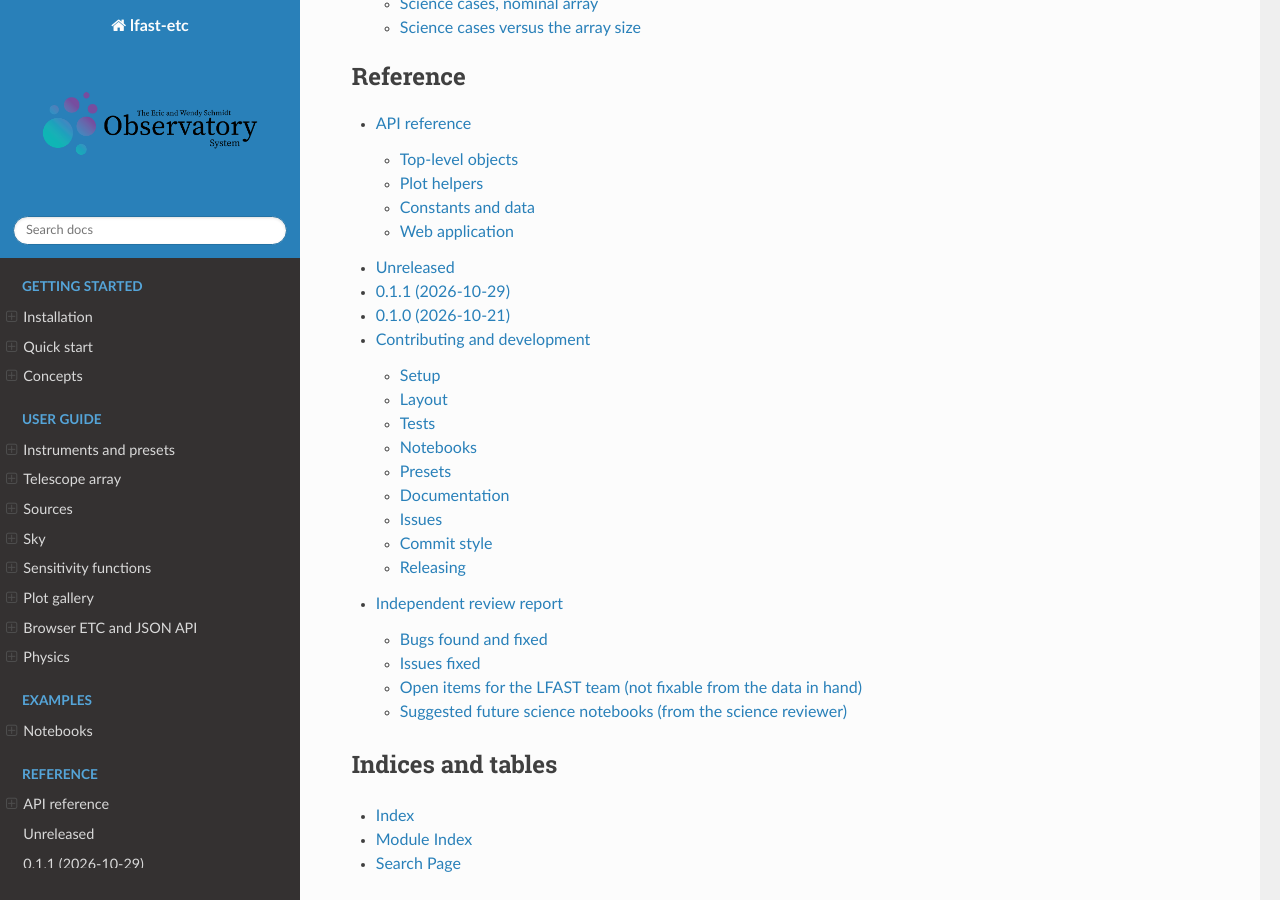
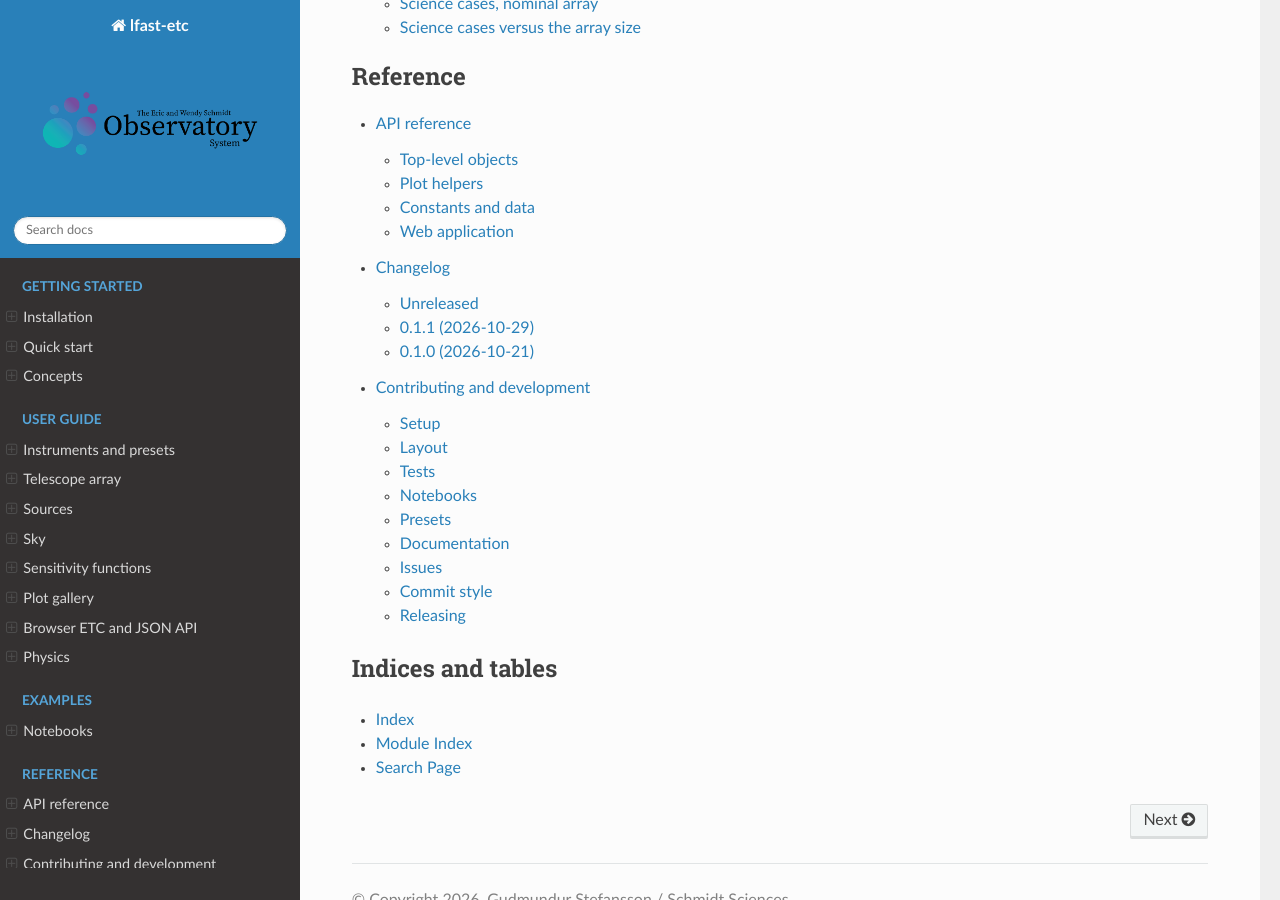
Before and after one commit to schmidt-observatories/lfast-etc, a Sphinx documentation site: the page built from docs/index.rst, in a window 1280 px wide and 900 px high, scrolled down 3513 px. Built offline with Sphinx 7.4.7 and the Read the Docs theme 3.1.0, drawn with Linux system fonts in a browser that asks for light colours; pages that are not in the unit, such as notebooks, are missing from menus; some of the changed lines change nothing that is shown.

Commit message:
Docs: drop the internal review report; fix the changelog title so versions nest under it

```diff
--- a/docs/changelog.rst
+++ b/docs/changelog.rst
@@ -1,5 +1,5 @@
 Changelog
-==
+=========
 
 Unreleased
 ----------
@@ -120,4 +120,4 @@
   WIYN Bench reference mode plus 14 modes from the WIYN configuration table; three CSHELL modes;
   18 um / 50 um fibers with the combiner model and ``telescopes_per_input``; sensitivity maps,
   limiting magnitudes, exposure versus magnitude, ``reads_needed``; Flask/Bokeh browser ETC with
-  a JSON API; notebooks 01-10; independent review (``review_report``).
+  a JSON API; notebooks 01-10.
--- a/docs/index.rst
+++ b/docs/index.rst
@@ -91,7 +91,6 @@
    api
    changelog
    contributing
-   review_report
 
 Indices and tables
 ------------------
--- a/docs/review_report.md
+++ /dev/null
@@ -1,61 +0,0 @@
-# Independent review report
-
-Three independent reviewer agents examined the package before release, each with a fresh
-context and read-only access: (1) physics and numerics against the reference LFAST ETC notebook
-(2026-10-12), (2) code quality, API, packaging and robustness, (3) science content of the
-notebooks and documentation. Every item below was verified by the reviewer with a reproduction;
-the status column records what was done afterwards. All 26 tests pass after the fixes.
-
-## Bugs found and fixed
-
-| # | Area | Finding | Fix |
-|---|------|---------|-----|
-| 1 | physics | Peak-pixel / saturation estimate was `N_telescopes` times too high in `combine="independent"` mode (the 50 um default), so every 50 um run with 20 telescopes was flagged saturated 20x too early. | Peak pixel is now computed per physical detector; regression test added. |
-| 2 | physics | Zero-throughput bins (`K_opt = 0` at the 687 nm O2 B band and the 1355-1420 nm water band) returned exposure times of 1e20-1e42 s and limiting magnitudes of -750 instead of NaN, corrupting window medians, percentiles and the CSHELL limiting-magnitude plot. | NaN in `snr`/`exptime`/`limiting_magnitude`; `nanmedian` everywhere; Bench preset ends at 686 nm (the 688 nm edge sat on the 687 nm zero). |
-| 3 | physics | Narrow spectral lines were point-sampled: a 0.05 nm H-alpha line on a 0.36 nm resel appeared as a 2.6% dip instead of 30% and changed with grid alignment (inherited from the reference notebook). | Lines are averaged over each resel (equivalent width preserved, `Source.line_factor`); test added. The regression test now uses a line-free source. |
-| 4 | code | `requires-python = ">=3.10"` but `tomllib` needs 3.11; `numpy>=1.24` but `np.trapezoid` needs 2.0. The package could not import on either floor. | Floors raised to Python >= 3.11, numpy >= 2.0; README states them. |
-| 5 | code | `/api/calc` emitted bare `NaN` tokens (invalid JSON) once telluric bins became NaN. | NaN -> `null` at the API boundary; summary guards; test added. |
-| 6 | code | An unbounded `resolving_power` override in the web form (e.g. 1e9) allocated ~5e8 bins and hung the worker. | `LFASTETC` refuses grids above 5e6 bins; the web form caps every override. |
-| 7 | science | NB05 used HD 189733's H magnitude (5.6) as J (2MASS J = 6.07); HAT-P-11 b depth 1.2% vs 1.08% (Allart et al. 2018). | Target table corrected with references. |
-| 8 | science | NB05 compared R=18k and R=43k with the full literature line depth in both, ignoring that a 0.7 A line averaged over 1.2 A (R=18k, 2 resels) retains only 59% of its depth versus 79% at R=43k; R=18k was over-credited by ~1.3x. | `core_fraction()` applies the resel-averaged profile per mode. |
-| 9 | science | NB04 fed AT2017gfo r-band magnitudes to a V-normalised blackbody; for the 3000 K late SED V-R ~ 1 mag, so days 3-7 were ~1 mag too bright. Fading rate (1 mag/day) and cooling ramp were also off. | NB04 normalises in R (Cousins ~ SDSS r), uses 0.6 mag/day and the Drout et al. 2017 temperature ramp. |
-| 10 | science | NB04 claimed the sqrt(k) rebinning gain is "slightly optimistic in the read-noise limit"; in this noise model every variance term scales with the number of pixels so sqrt(k) is exact. | Text corrected. |
-
-## Issues fixed
-
-* `min_exptime` was loaded but unused: results now carry `below_min_exptime` (reads shorter than the Fowler minimum, where the quoted read noise does not apply); shown in the web summary.
-* `wavelength="all"` only worked in `limiting_magnitude`; now accepted by all sensitivity functions.
-* `ETCResult.at()` silently clamped outside the grid; now NaN.
-* `summary()` leaked numpy scalars; now plain floats with int keys.
-* `ETCResult` and `Source` dataclass equality crashed or compared lambdas by identity; `eq=False`.
-* `Telescope` cache fields were exposed in `__init__`; now `init=False`.
-* Silent garbage on `n_exp=0`/`2.5`, negative times/SNRs, fractional telescopes, negative diameters, zero resolving power, unknown magnitude systems and flux units; all now raise `ValueError` at the public boundary. `wavelength_min_nm=0` is rejected rather than treated as unset. Passing both `telescope=` and `n_telescopes=` raises.
-* Throughput and sky rate caches went stale if attributes were mutated; everything is precomputed in `__init__` and the class is documented as immutable.
-* `snr_grid` broadcast a (mag, time, bin) cube before selecting bins (1.3 GB for 50x50 on full-range CSHELL); bins are selected first.
-* `ETCResult.plot` title overran the figure and parsed a human string; a short `title` is stored on the result, and y labels follow the plotted field.
-* Web: fractional integers were truncated silently; preset placeholders are computed once; limiting magnitude of n/a is handled.
-* `Instrument.replace` reimplemented `dataclasses.replace`; `from_preset` validates against the preset list (no path traversal).
-* The `docs` extra listed the `pandoc` PyPI wrapper (not the binary); removed. Deprecated license metadata updated.
-* `tests/` imports the reference oracle via `pythonpath = ["tests"]` so `--import-mode=importlib` works.
-* NB02: the CSHELL sensitivity map starts at the 8 s read minimum; the non-existent "50 um through the combiner" configuration was dropped; the CSHELL limiting-magnitude caption now attributes the structure to `K_opt` tellurics, and states that each wavelength is a separate echelle setting.
-* NB03: LAMOST/SEGUE anchors corrected (per-pixel SNR vs per-resel, ~0.1 dex floor for LASP/SSPP, ~0.05 dex only for data-driven methods); M-dwarf row caveated.
-* NB04: classification SNR anchored to SEDM / 4MOST-TiDES; SED colour now matters (R normalisation); knobs gathered in the first code cell.
-* NB05: missing caveats added (continuum SNR vs stellar He line core, OH doublet and tellurics, real transit durations); CCF numbers labelled as guesses; knobs gathered; `LFASTETC.reads_needed` replaces the hand-rolled saturation split.
-* Docs: per-resel vs per-pixel paragraph, SkyCalc instructions and required columns, preset field list, grey-time sky statement, additional known limitations (no LSF, telluric zeros, box-band approximation, sky-subtraction term omitted, `n_pix` counts the dispersion direction only).
-
-## Open items for the LFAST team (not fixable from the data in hand)
-
-1. **`n_pix` is the dispersion direction only** (2.2 Bench, 2.5 CSHELL, from the reference notebook). Howell's `n_pix` is the full extraction aperture; multiply by the fiber-image height in pixels at 1x1 binning once known. For the Bench at 3.7 e- read noise this is the dominant uncertainty for faint targets.
-2. **CSHELL slit throughputs** for the 200 um (R=21,500) and 100 um (R=43,000) slits are placeholders (0.75, 0.5). The reference notebook has "XX%"/"YY%".
-3. **Detector full wells** (100 ke- Bench, 80 ke- CSHELL) and the flat QE values are placeholders.
-4. **Sky conditions.** The bundled SkyCalc table is grey time (moon up, ~60% of the visible sky), ESO model at 2640 m (SkyCalc has no Kitt Peak site), sampled at R=20,000, so airglow lines are pre-smoothed for CSHELL. A dark-time table and an R >= 50,000 table should be generated for the CSHELL presets.
-5. **Is the 50 um fiber available on all 20 telescopes?** The package assumes yes with independent spectra; the reference notebook suggests testing it with `N_TELESCOPES = 1`.
-6. **Reference-notebook text vs code.** Its markdown says the star path uses `K_opt * eta_fib`; the code (and this package) use `K_opt` alone, which the throughput files prove correct (`K_opt_50/K_opt_18 == eta_50/eta_18`, i.e. `K_opt` already contains fiber injection). The notebook text should be corrected so nobody "fixes" the package later.
-7. **Telluric treatment in `K_opt`** belongs to whatever airmass Choi et al. assumed, not necessarily the sky table's 1.3; `apply_extinction=True` double counts.
-
-## Suggested future science notebooks (from the science reviewer)
-
-Time-resolved flare spectroscopy of nearby M dwarfs with the Bench (1-10 s cadence, no per-telescope
-readout penalty); Paschen-beta accretion monitoring of T Tauri stars with CSHELL (1282 nm fits in
-one setting); radial velocities of Gaia astrometric binaries at R=43k (needs an RV-precision
-scaling); spectrophotometric AGN reverberation monitoring (needs a fiber-stability budget).
```
Also changed, not shown: 1 other file.
